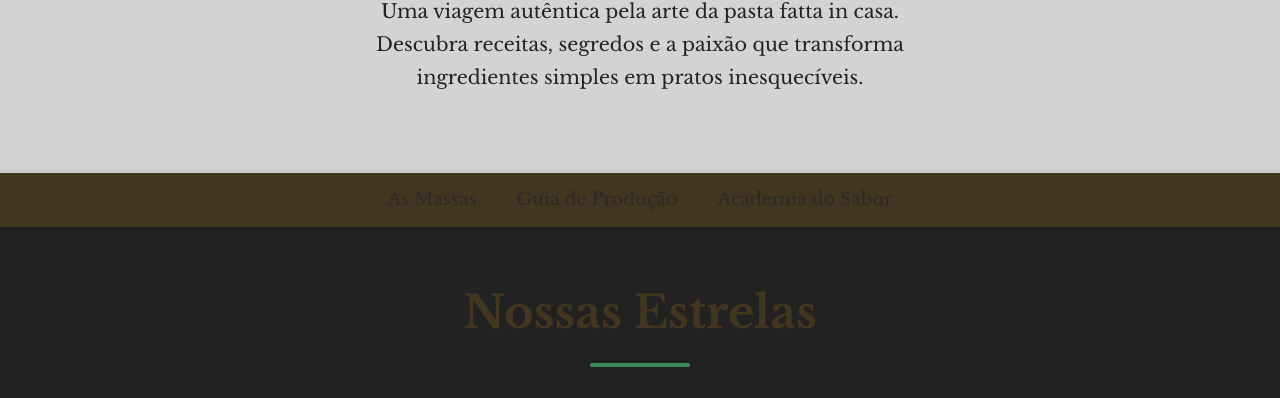
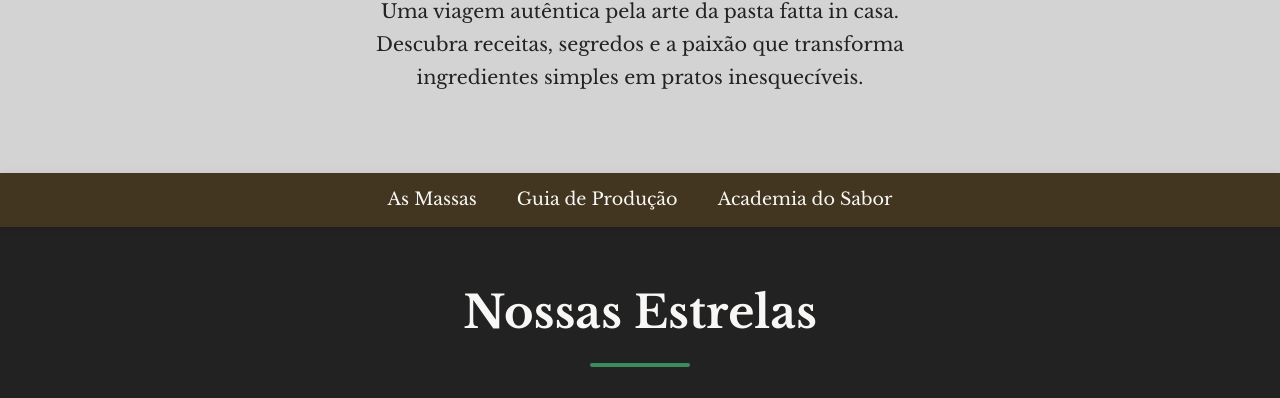
Before and after one commit to neimarPOO/Massas_Frescas_Italianas, a plain HTML site: page index.html in a window 1280 px wide. Both pictures are taken after a click on the button "Alternar modo noturno". Shown: the part 402-800 px from the top of the page. Drawn offline with nearby package versions, Linux system fonts and the light colour scheme; a web font is replaced by a local one.

Commit message:
feat: update dark mode styles for nav and h2

```diff
--- a/index.html
+++ b/index.html
@@ -81,6 +81,10 @@
             color: var(--color-red);
         }
 
+        body.dark-mode h2 {
+            color: var(--color-text);
+        }
+
         h2::after {
             content: '';
             display: block;
@@ -150,6 +154,10 @@
             transition: color 0.3s;
             position: relative;
             padding: 0.5rem 0;
+        }
+
+        body.dark-mode .nav-link {
+            color: var(--color-text);
         }
 
         .nav-link::after {
```
